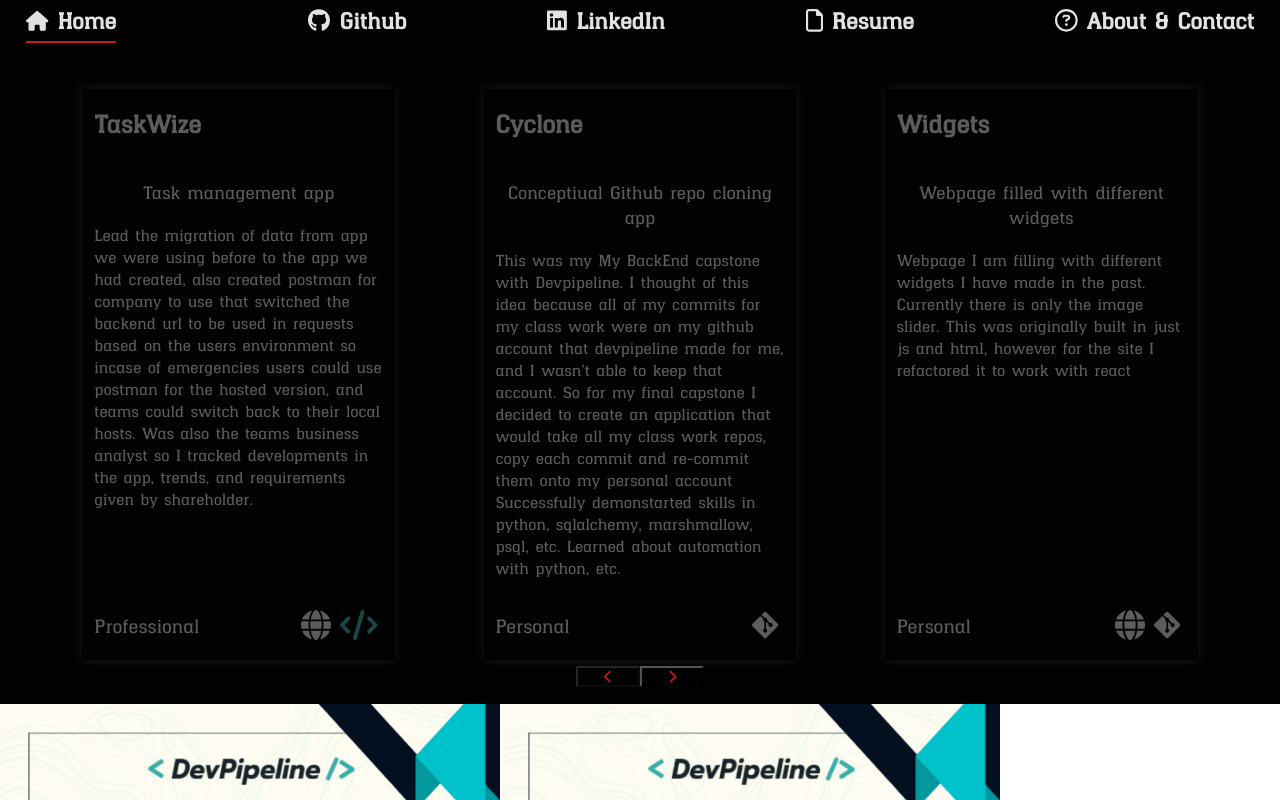
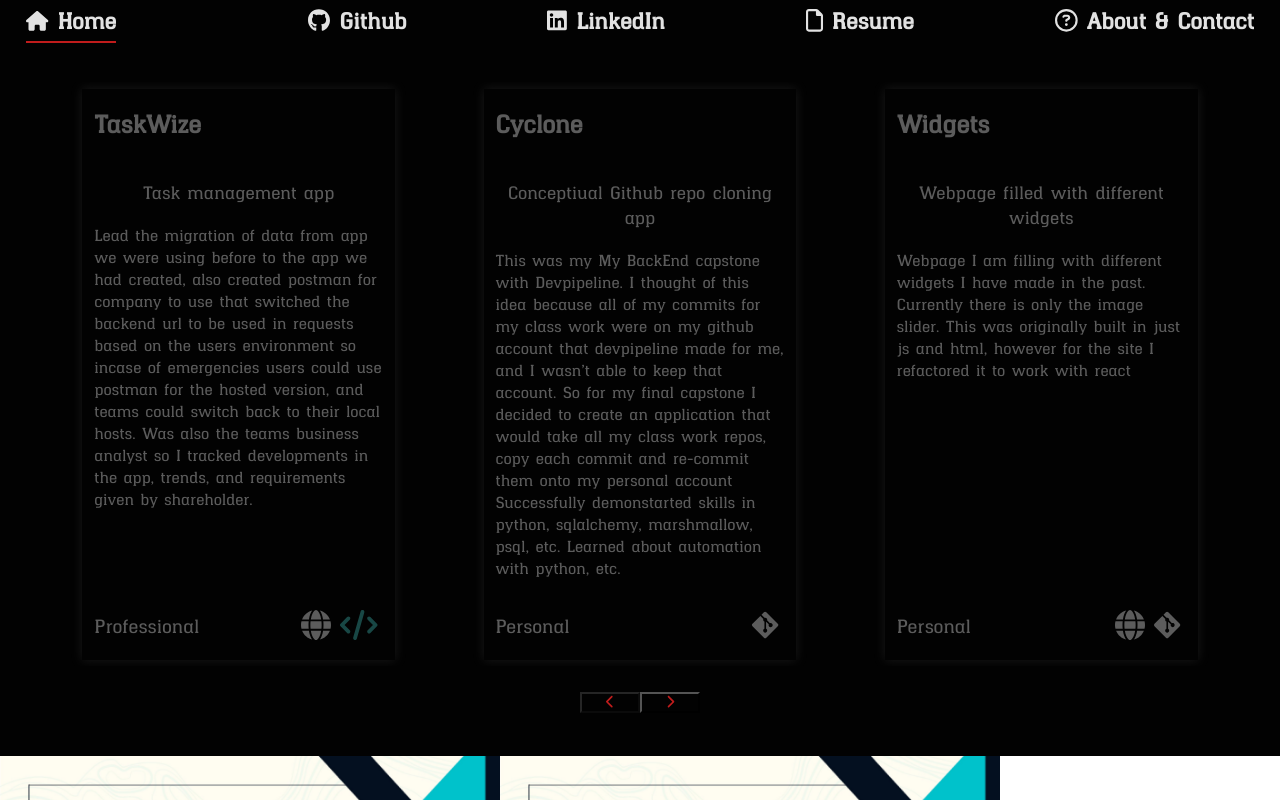
Before and after one commit to Jamesh431/Jamesh431.github.io, a React (Create React App) app: page /home in a window 1280 px wide. Shown: the top 800 px of the page. Built offline with nearby package versions, Linux system fonts and the light colour scheme.

Commit message:
gave top and bottom margin to carousel controls

```diff
--- a/src/styles/pages/landingpage.scss
+++ b/src/styles/pages/landingpage.scss
@@ -26,6 +26,7 @@
       .control-buttons-wrapper {
         display: flex;
         justify-content: center;
+        margin: 2% 3%;
 
         button {
           background-color: transparent;
```
